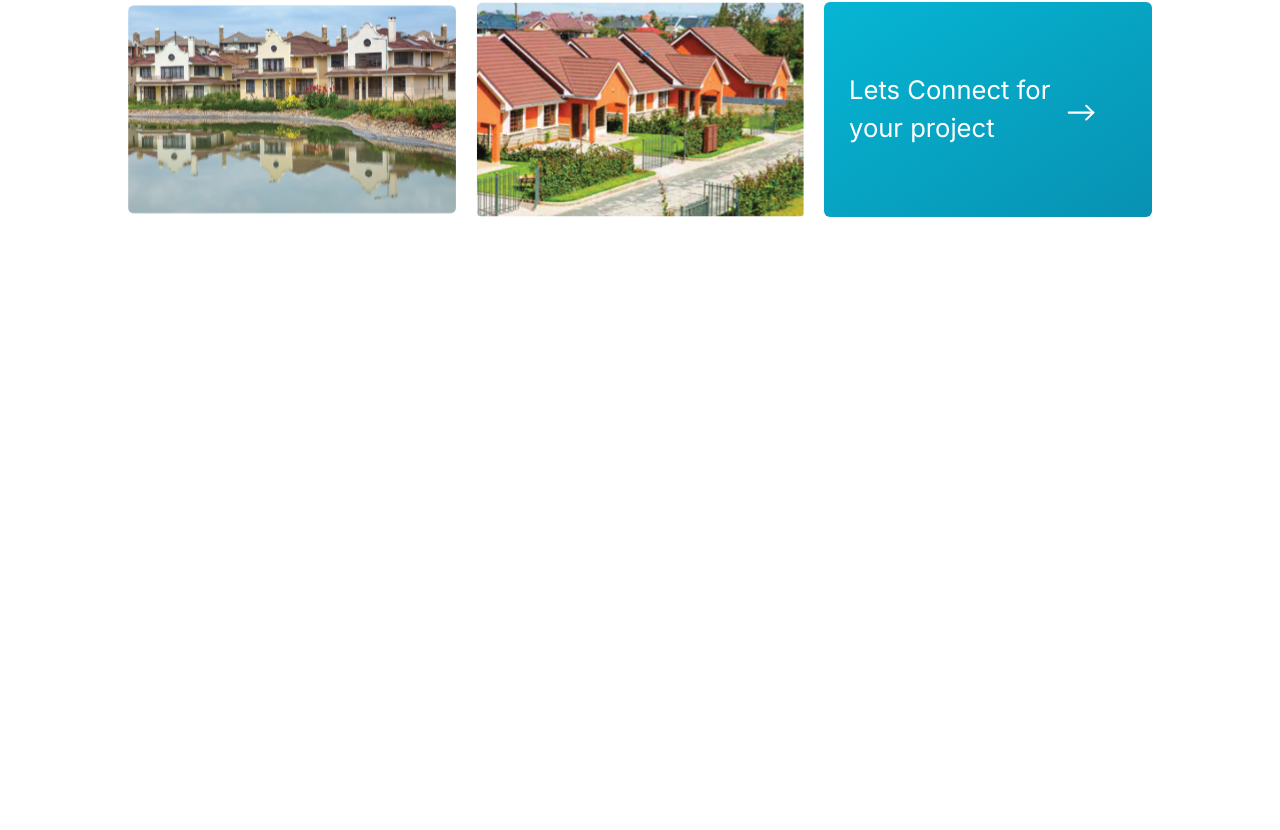
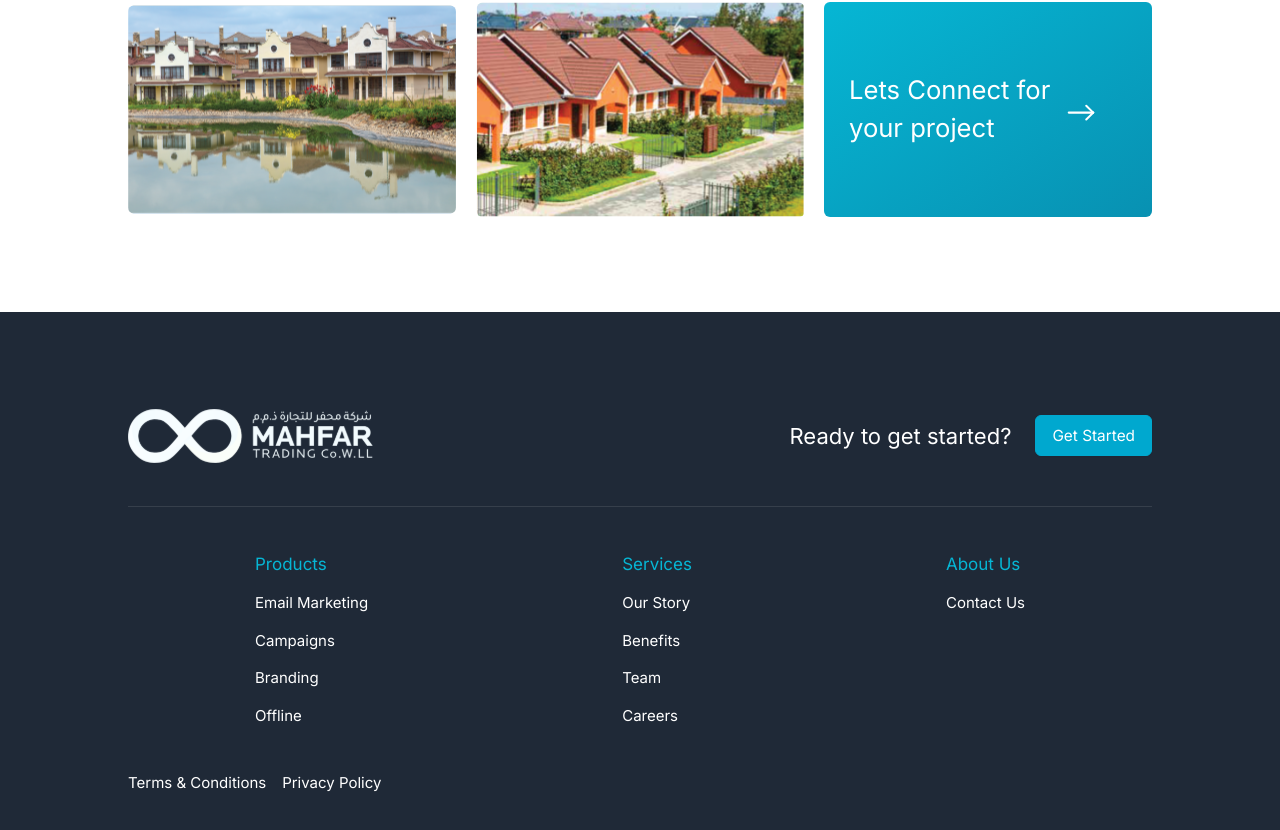
Before and after one commit to AbdulMuqtadir916/mahfar-ui, a Next.js app: page / in a window 1280 px wide. Shown: the part 5346-6176 px from the top of the page. Before the commit the page ends 5658 px from the top, so only its background shows below. Built offline with nearby package versions, Linux system fonts and the light colour scheme.

Commit message:
added footer

```diff
--- /dev/null
+++ b/src/app/components/Footer.jsx
@@ -0,0 +1,101 @@
+import React from "react";
+import Image from "next/image";
+import Link from "next/link";
+
+function Footer() {
+  return (
+    <div
+      className="px-[7vw] xl:px-[10vw] 2xl:px-[10vw]
+  w-full pt-[95px] pb-[55px] bg-gray-800"
+    >
+      <div className="flex justify-between flex-wrap gap-4 items-center">
+        <div>
+          <Link href="/">
+            <Image
+              priority={true}
+              className="  w-[28vw] h-[10vw] md:w-[20vw] md:h-[8vw] lg:w-[246px] lg:h-[56px]"
+              src="/logo1.svg"
+              alt="logo"
+              quality={100}
+              width={0}
+              height={0}
+            />
+          </Link>
+        </div>
+        <div>
+          <div className="flex items-center gap-6">
+            <div className="text-white text-[22px] font-normal ">
+              Ready to get started?
+            </div>
+            <Link
+              href="/"
+              className="block py-1  rounded pb-[10px] sm:pb[0px]  mt-1"
+            >
+              <button
+                // onClick={modal}
+                className="px-4 py-2 border border-[#00A8CF] text-[4vw] md:text-[2vw] lg:text-[1.2vw] 2xl:text-[1.2vw] bg-[#00A8CF] text-[#fff] rounded-md shadow-sm hover:bg-inherit hover:border-[#00A8CF] hover:border hover:text-[#00A8CF] transition duration-300 ease-in select-none"
+              >
+                Get Started
+              </button>
+            </Link>
+          </div>
+        </div>
+      </div>
+
+      <div className="w-[100%] mt-10 h-px opacity-10 bg-white" />
+
+      <div className="flex justify-around py-[45px] ">
+        <div className="flex flex-col gap-[15px]">
+          <div className=" text-cyan-500 text-[17px] font-normal ">
+            Products
+          </div>
+          <div className="text-white text-[15px] font-normal ">
+            Email Marketing
+          </div>
+          <div className="text-white text-[15px] font-normal ">Campaigns</div>
+          <div className="text-white text-[15px] font-normal ">Branding</div>
+          <div className=" text-white text-[15px] font-normal ">Offline</div>
+        </div>
+        <div className="flex flex-col gap-[15px]">
+          <div className=" text-cyan-500 text-[17px] font-normal ">
+            Services
+          </div>
+          <div className="text-white text-[15px] font-normal ">Our Story</div>
+          <div className="  text-white text-[15px] font-normal ">Benefits</div>
+          <div className="text-white text-[15px] font-normal ">Team</div>
+          <div className=" text-white text-[15px] font-normal ">Careers</div>
+        </div>
+        <div className="flex flex-col gap-[15px]">
+          <div className=" text-cyan-500 text-[17px] font-normal ">
+            About Us
+          </div>
+          <div className="text-white text-[15px] font-normal ">Contact Us</div>
+        </div>
+      </div>
+
+      <div className="left-0  flex gap-4 text-white text-[15px] font-normal ">
+        <div className=" ">
+
+          Terms & Conditions
+        </div>
+
+        <div> Privacy Policy</div>
+        <div className="w-[133.96px] h-[22px] ">
+          {/* <div className="w-[22px] h-[22px] left-[111.96px] top-0 absolute">
+            <Image alt="" width="0" height="0"
+              className="w-[22px] h-[22px] left-0 top-0 absolute"
+              src="https://via.placeholder.com/22x22"
+            />
+            <Image alt="" width="0" height="0"
+              className="w-[11px] h-[11px] left-[5.50px] top-[5.50px] absolute"
+              src="https://via.placeholder.com/11x11"
+            />
+            <div className="w-[1.47px] h-[1.47px] left-[16.18px] top-[4.35px] absolute bg-white rounded-full" />
+          </div> */}
+        </div>
+      </div>
+    </div>
+  );
+}
+
+export default Footer;
--- a/src/app/page.js
+++ b/src/app/page.js
@@ -7,6 +7,7 @@ import ConstructFuture from './components/ConstructFuture'
 import BrandPatners from './components/BrandPatners'
 import FeedBack from './components/FeedBack'
 import ProjDelivered from './components/ProjDelivered'
+import Footer from './components/Footer'
 
 export default function Home() {
   return (
@@ -19,6 +20,7 @@ export default function Home() {
       <BrandPatners/>
       <FeedBack/>
       <ProjDelivered/>
+      <Footer/>
     </div>
   )
 }
```
